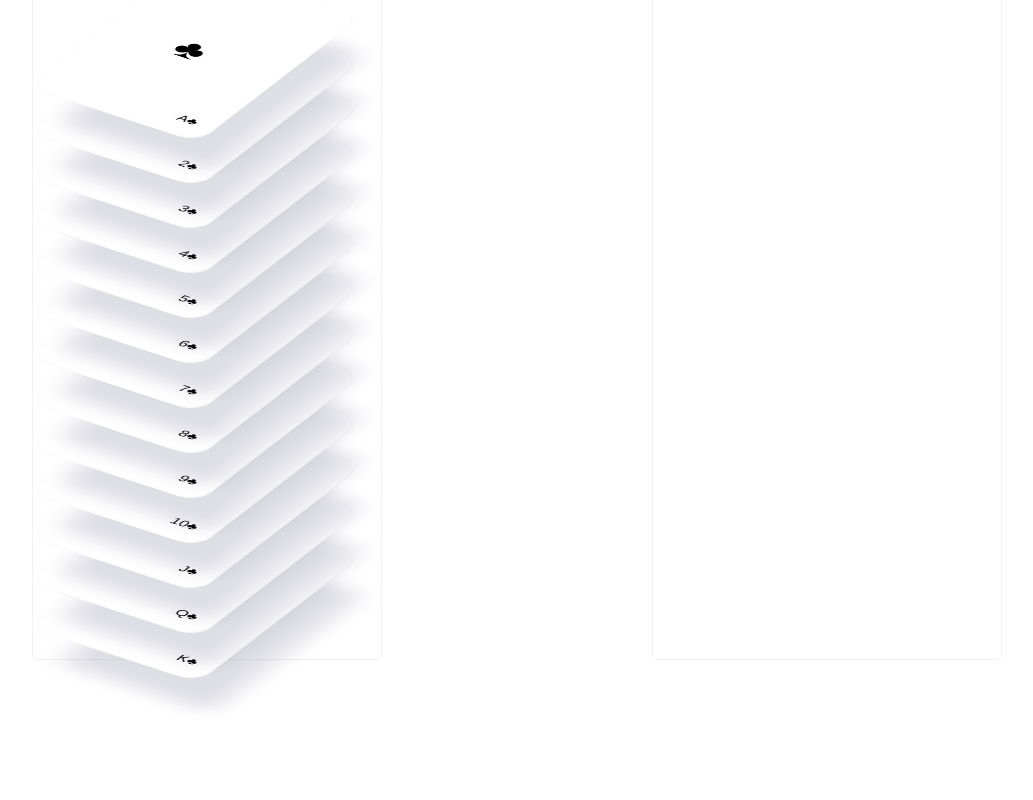
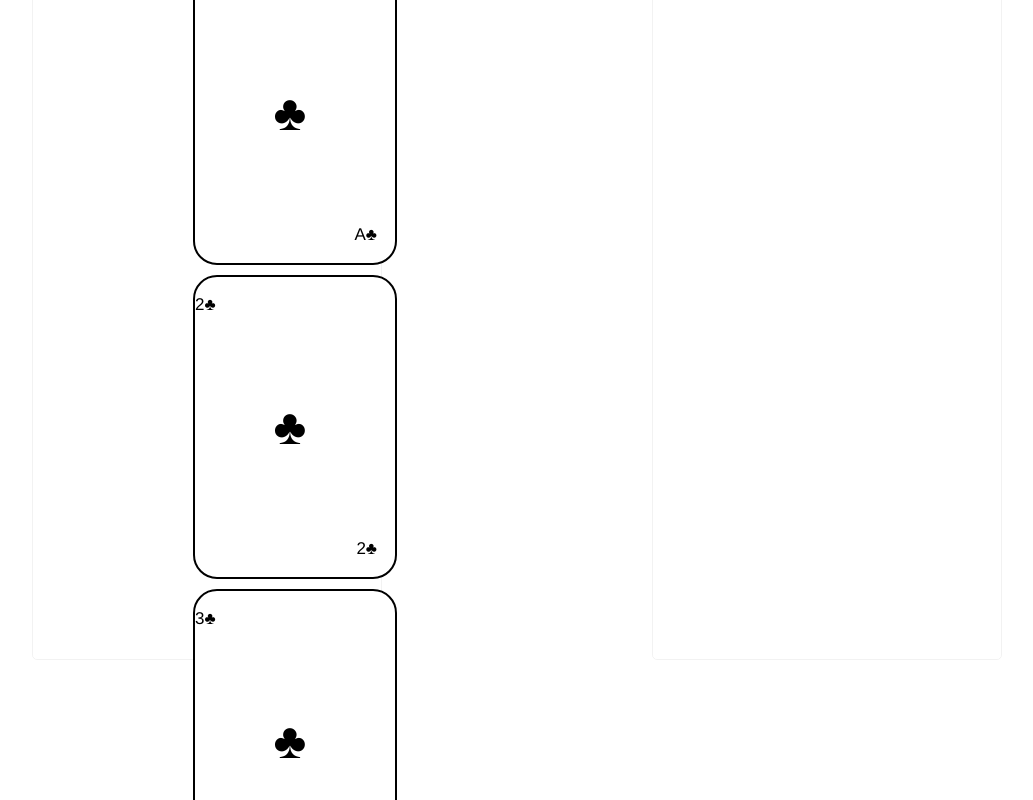
Before and after one commit to lantanios/Cards-POC, a React (Create React App) app: page / in a window 1280 px wide. Shown: the top 800 px of the page, without its empty margins (8-1041 px from the left). Built offline with nearby package versions, Linux system fonts and the light colour scheme.

Commit message:
sample-without-rotation

```diff
--- a/src/POC/comps/PlayingCard.tsx
+++ b/src/POC/comps/PlayingCard.tsx
@@ -41,9 +41,9 @@ export const PlayingCard = forwardRef<HTMLDivElement, Props>(
   ) => {
     const Card = styled.div`
       position: relative;
-      width: 140px;
+      /* width: 140px;
       height: 180px;
-      margin-bottom: -145px;
+      margin-bottom: -145px; */
     `;
 
     const PlayingCard = styled.div`
@@ -52,17 +52,18 @@ export const PlayingCard = forwardRef<HTMLDivElement, Props>(
       height: 300px;
       margin-left: 140px;
       background-color: #fff;
-      box-shadow:1px 1px 0 1px #f9f9fb, -1px 0 28px 0 rgba(34, 33, 81, 0.01),
-      54px 54px 28px -10px rgba(34, 33, 81, 0.15);
-      transform-style: preserve-3d;
+      /* box-shadow:1px 1px 0 1px #f9f9fb, -1px 0 28px 0 rgba(34, 33, 81, 0.01),
+      54px 54px 28px -10px rgba(34, 33, 81, 0.15); */
+      border: 2px solid #000000;
+      /* transform-style: preserve-3d; */
       border-radius: 24px;
       font-size: 25px;
       font-family: 'Roboto Slab', Helvetica, sans-serif;
       user-select: none;
-      transform-origin: 0 0;
-      transform: scale(var(--scale, 1)) translate3d(var(--translate-x, 0), var(--translate-y, 0), 0)
-        rotateX(60deg) rotateZ(33deg);
-      transition: var(--transition);
+      /* transform-origin: 0 0; */
+      /* transform: scale(var(--scale, 1)) translate3d(var(--translate-x, 0), var(--translate-y, 0), 0)
+        rotateX(60deg) rotateZ(33deg); */
+      /* transition: var(--transition); */
 
       &:hover:not(.pickedUp) {
         --translate-x: 5px;
@@ -88,7 +89,7 @@ export const PlayingCard = forwardRef<HTMLDivElement, Props>(
     }
 
     & > sup {
-      left: 20px;
+      /* left: 20px; */
       top: 20px;
     }
 
@@ -99,22 +100,22 @@ export const PlayingCard = forwardRef<HTMLDivElement, Props>(
     `
     return (
       <Card
-        style={
-          {
-            "--index": index,
-            "--transition": transition,
-            zIndex: style?.zIndex,
-          } as React.CSSProperties
-        }
+        // style={
+        //   {
+        //     "--index": index,
+        //     "--transition": transition,
+        //     zIndex: style?.zIndex,
+        //   } as React.CSSProperties
+        // }
         ref={ref}
       >
         <PlayingCard
           style={
             {
-              ...style,
+              // ...style,
               // "--scale": isPickedUp ? 1.075 : undefined,
               color: getSuitColor(value),
-              zIndex: undefined,
+              // zIndex: undefined,
             } as React.CSSProperties
           }
           tabIndex={0}
```
Also changed, not shown: 1 other file (tests, documents, lock files or other folders).
